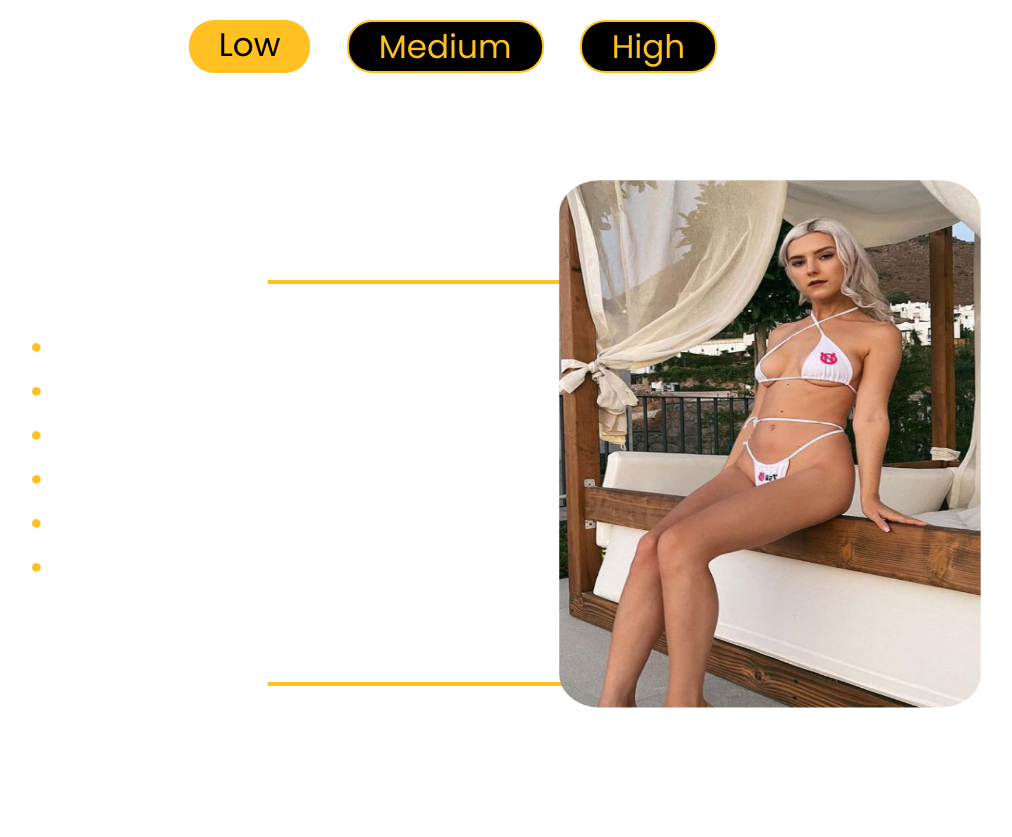
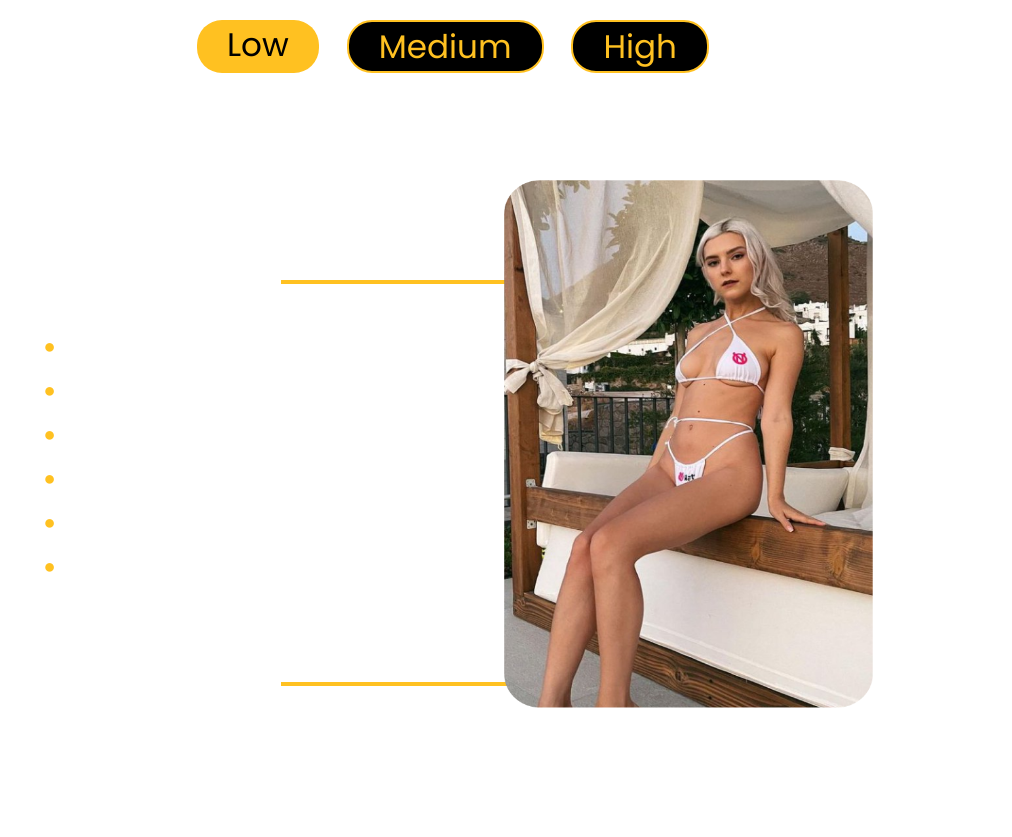
Before and after one commit to Povelitelx/onlyfans_main, a plain HTML site: page index.html in a window 1280 px wide. Shown: the part 2540-3377 px from the top of the page, without its empty margins (187-1199 px from the left). Drawn offline with Linux system fonts and the light colour scheme.

```diff
--- a/css/style.css
+++ b/css/style.css
@@ -889,10 +889,7 @@
 }
 
 .case_studies_main_wrapper {
-    min-width: 1057px;
-    display: flex;
-
-
+    display: flex;
 }
 
 .case_studies_main_right {
```
